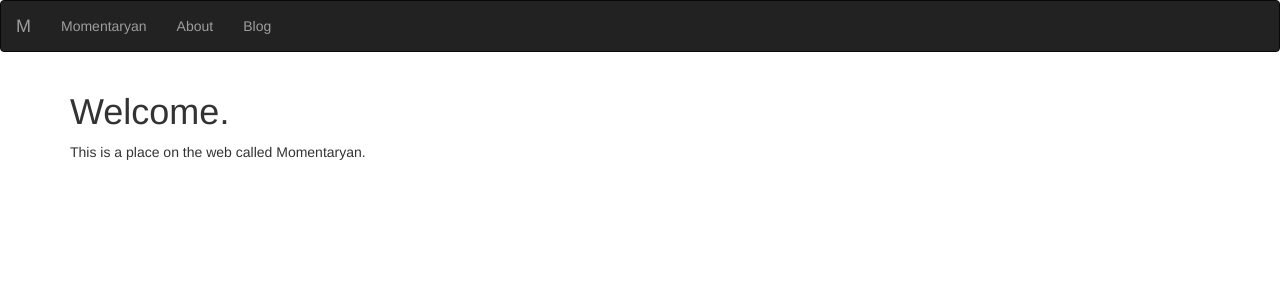
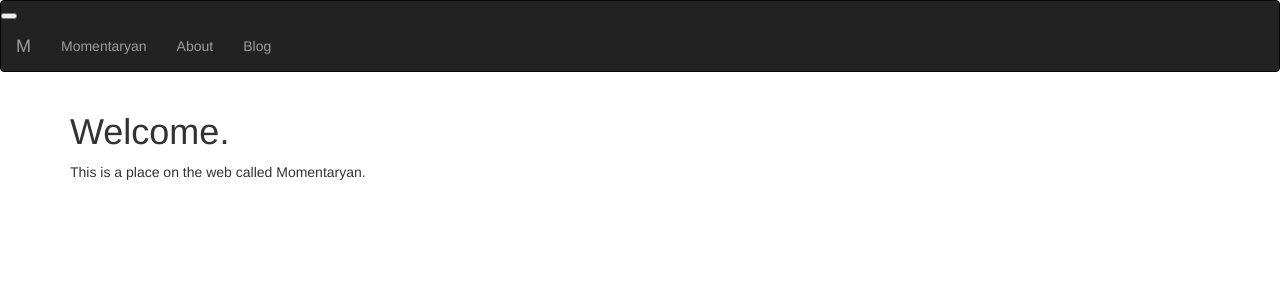
Before and after one commit to momentaryanblog/momentaryanblog.github.io, a Jekyll site: the page built from index.html, in a window 1280 px wide. Shown: the top 300 px of the page. Built offline with Jekyll 4.4.1, drawn with Linux system fonts in a browser that asks for light colours.

Commit message:
Update default.html

```diff
--- a/_layouts/default.html
+++ b/_layouts/default.html
@@ -14,6 +14,9 @@
 		<body>
 
 			<nav class="navbar navbar-inverse">
+				  <button class="navbar-toggler" type="button" data-toggle="collapse" data-target="#navbarTogglerDemo01" aria-controls="navbarTogglerDemo01" aria-expanded="false" aria-label="Toggle navigation">
+    <span class="navbar-toggler-icon"></span>
+  </button>
   <div class="container-fluid">
     <div class="navbar-header">
       <a class="navbar-brand" href="#">M</a>
```
